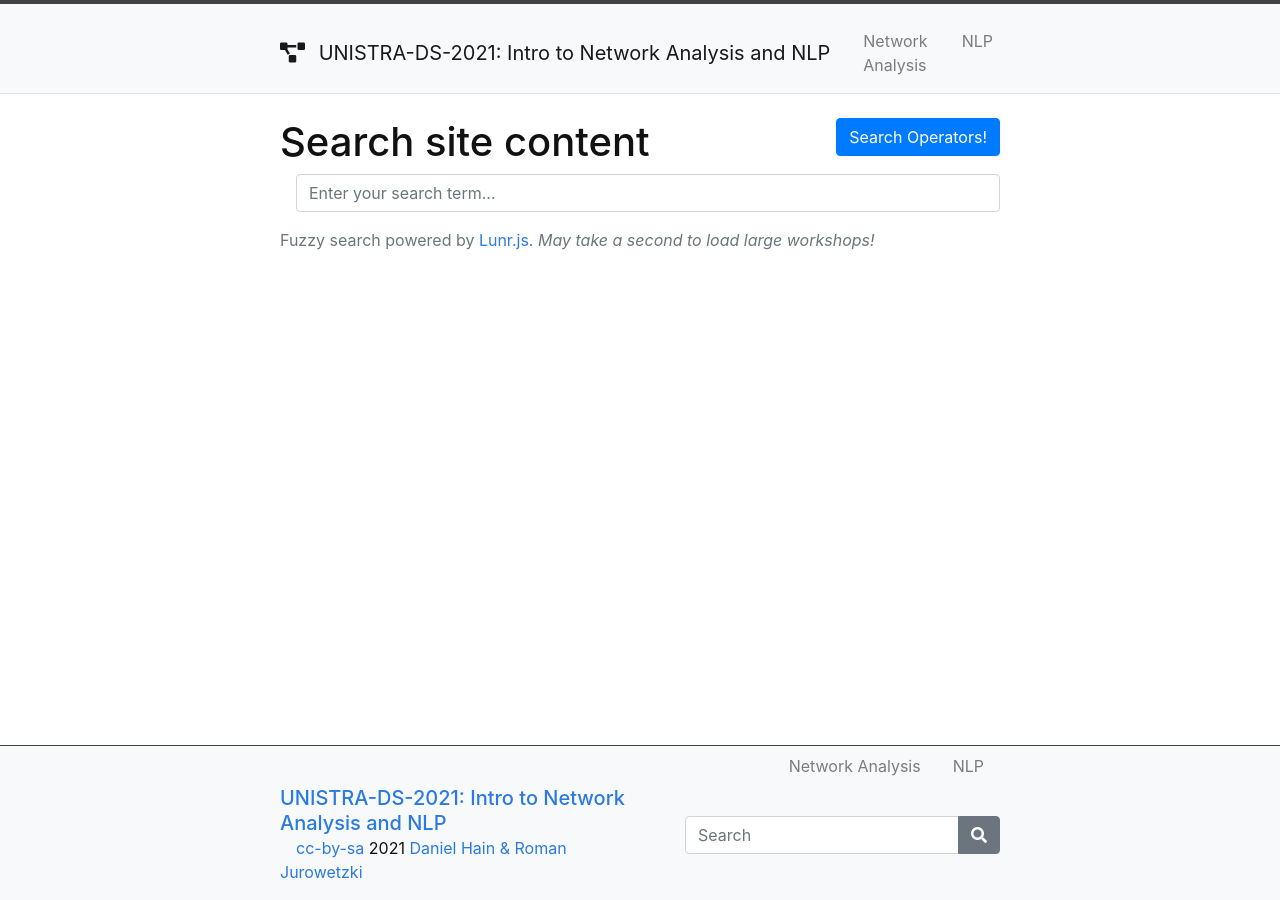
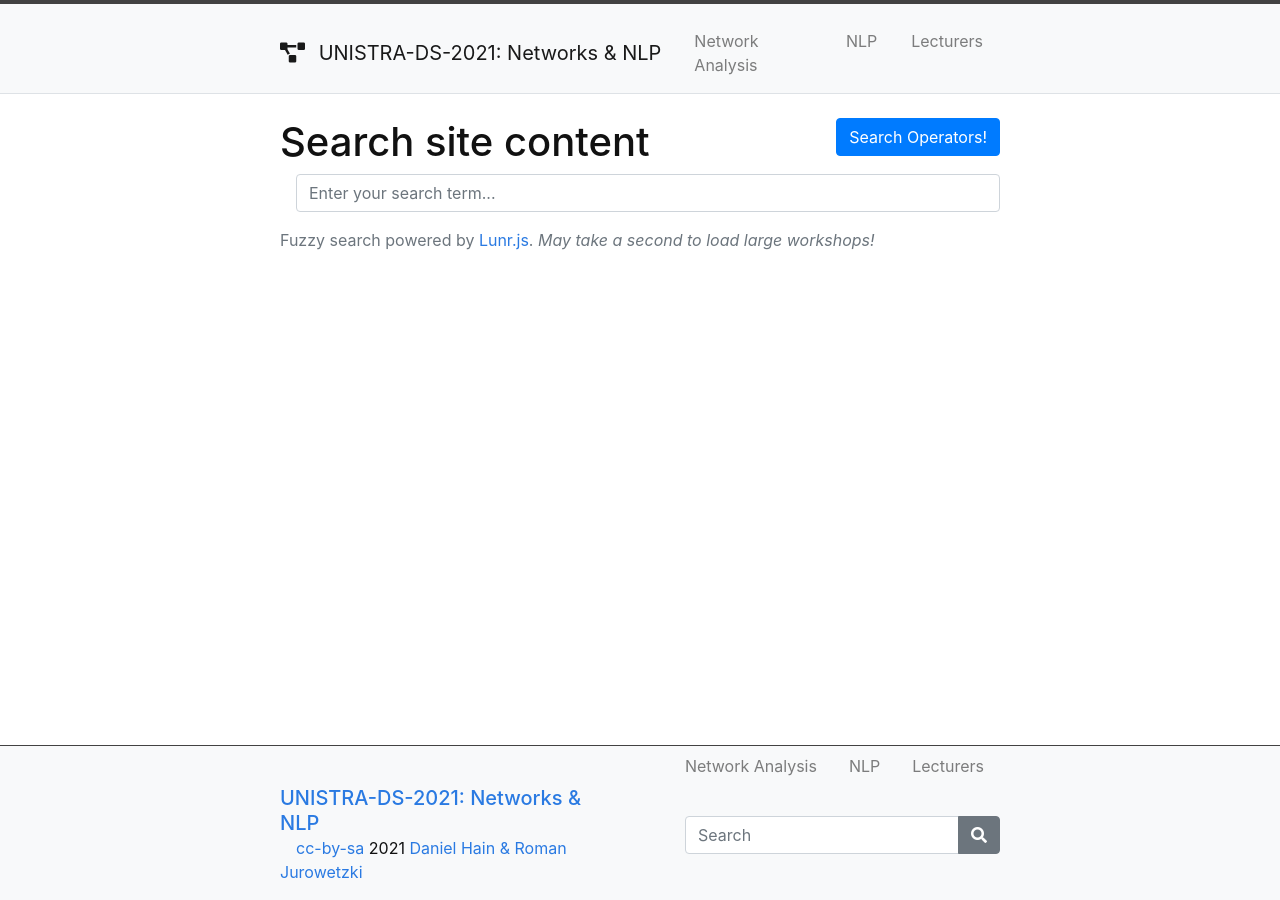
Before and after one commit to SDS-AAU/UNISTRA-DS-2020, a Jekyll site: the page built from search.md, in a window 1280 px wide. Built offline with Jekyll 4.4.1, drawn with Linux system fonts in a browser that asks for light colours.

Commit message:
lecturers

```diff
--- a/_config.yml
+++ b/_config.yml
@@ -8,7 +8,7 @@
 
 # Site settings
 # title appears in the header
-title: "UNISTRA-DS-2021: Intro to Network Analysis and NLP"
+title: "UNISTRA-DS-2021: Networks & NLP"
 # title-icon appears in the header to give some pizazz (leave blank for none)
 # choose from Font Awesome 5 free, https://fontawesome.com/icons?d=gallery&m=free
 # some options: fas fa-wrench; fas fa-cogs; fas fa-code; fas fa-chalkboard-teacher; fas fa-book-open
```
Also changed, not shown: content/2-lecturers.md (added, +9 -0 lines), images/rj.jpg (added).
